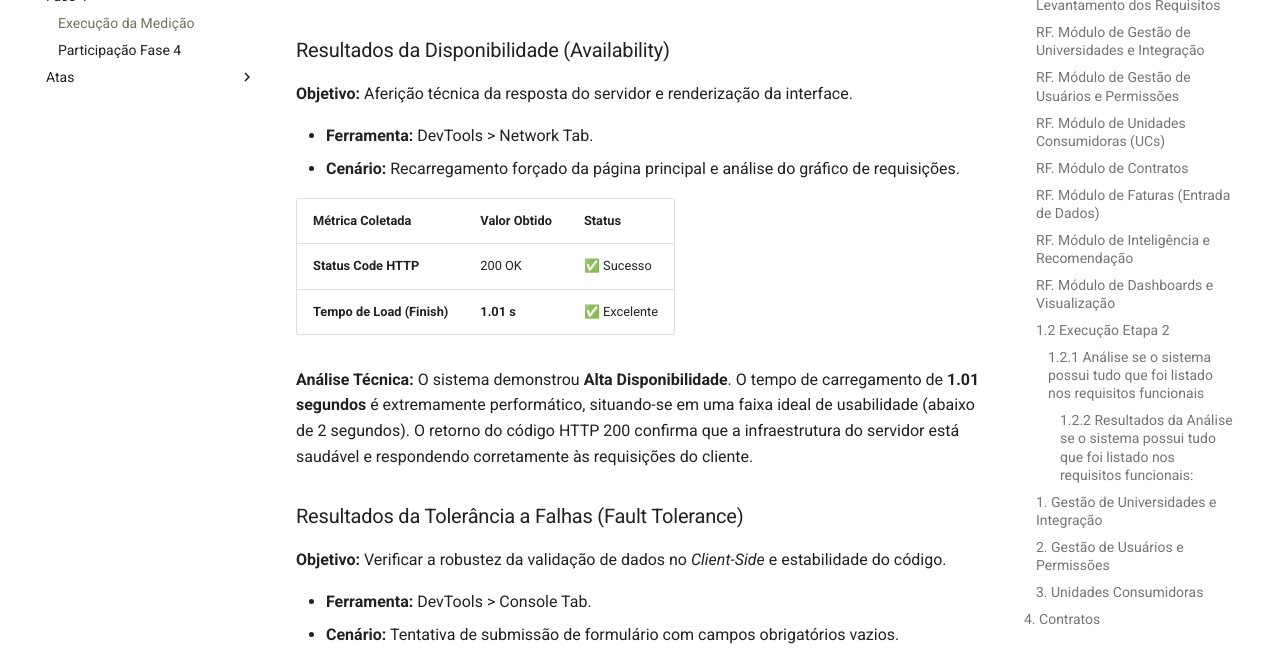
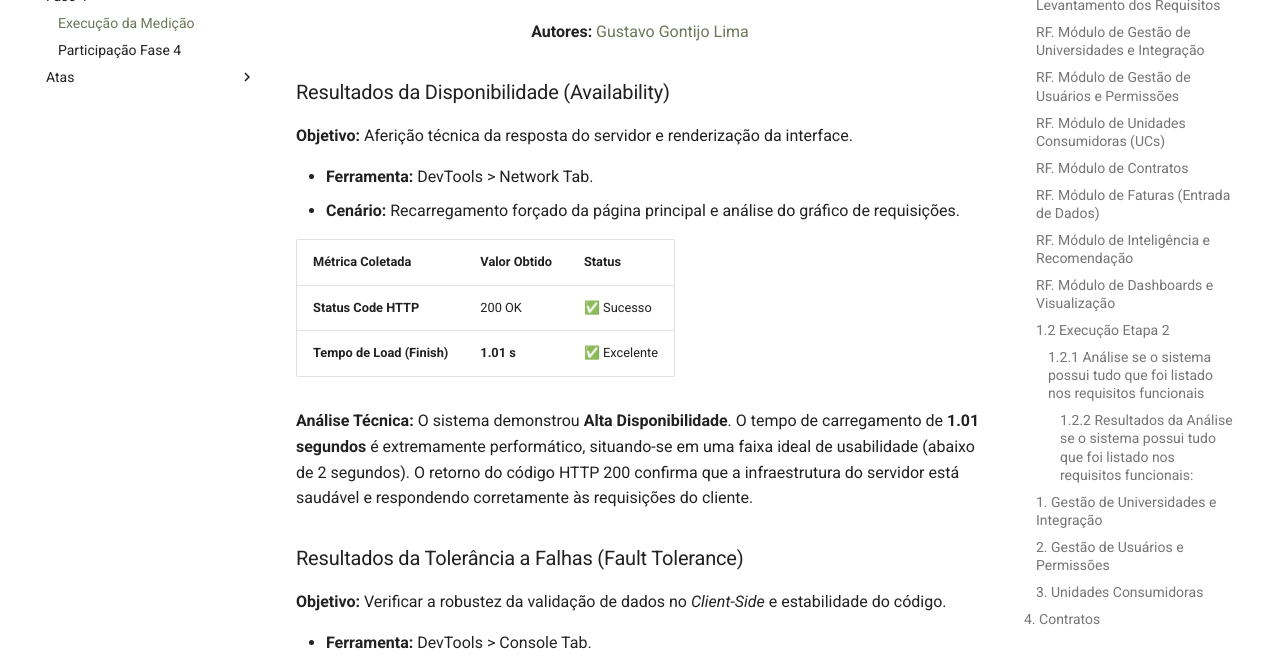
Before and after one commit to FCTE-Qualidade-de-Software-1/2025-2_T02_CAROL-SHAW, an MkDocs documentation site: the page built from docs/pages/Modulo4/execucaoDaMedicao.md, in a window 1280 px wide and 900 px high, scrolled down 6734 px, cut to the strip 238-900 px from the top of the window. Built offline with MkDocs 1.6.1 and Material for MkDocs 9.7.7, drawn with Linux system fonts in a browser that asks for light colours; comment, search, counter and statistics services are not loaded.

Commit message:
adicionando autor video confiabilidade

```diff
--- a/docs/pages/Modulo4/execucaoDaMedicao.md
+++ b/docs/pages/Modulo4/execucaoDaMedicao.md
@@ -527,6 +527,13 @@ A execução da medição de confiabilidade foi realizada no ambiente de produç
   <iframe width="560" height="315" src="https://www.youtube.com/watch?v=jT9DPa8jMK8" frameborder="0" allow="accelerometer; autoplay; clipboard-write; encrypted-media; gyroscope; picture-in-picture" allowfullscreen></iframe>
 </div>
 
+<font size="3">
+    <p style="text-align: center">
+        <b>Autores:</b>
+        [Gustavo Gontijo Lima](https://github.com/Guga301104)
+    </p>
+</font>
+
 ### Resultados da Disponibilidade (Availability)
 
 **Objetivo:** Aferição técnica da resposta do servidor e renderização da interface.
```
